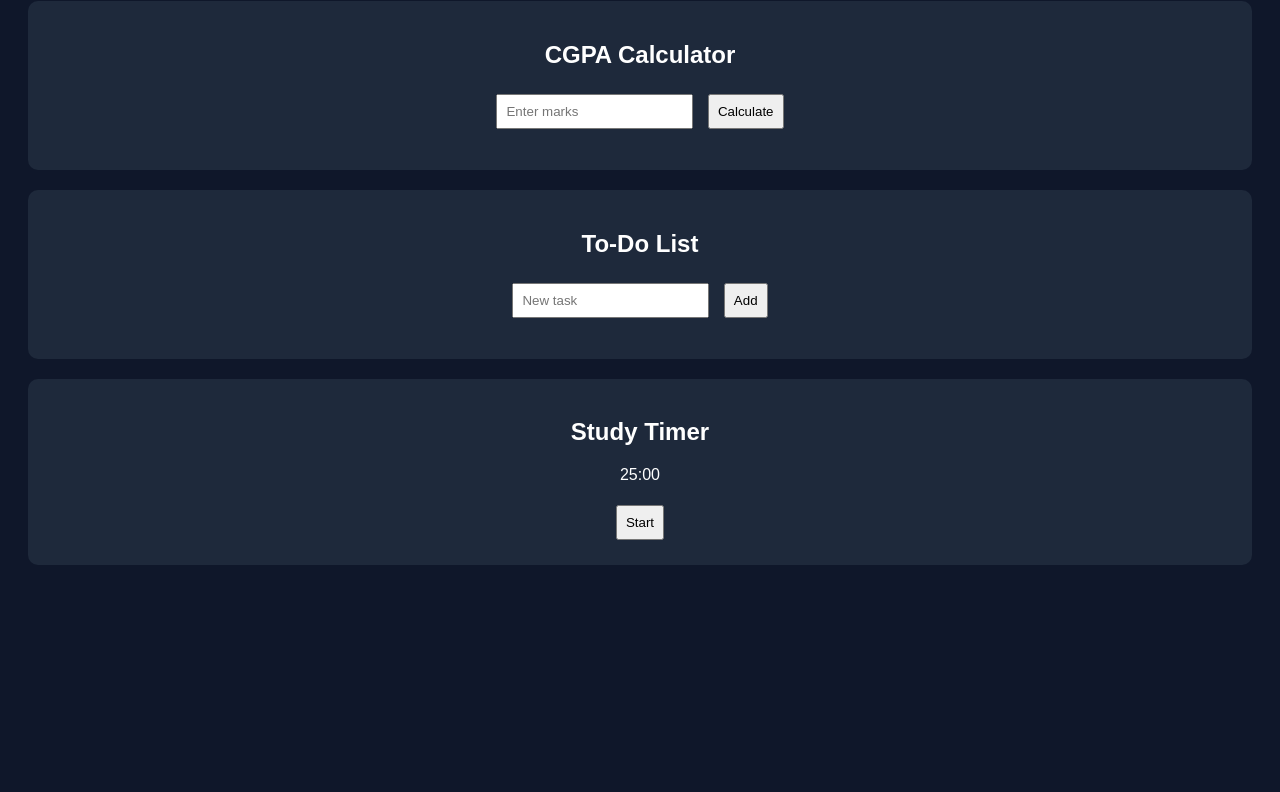
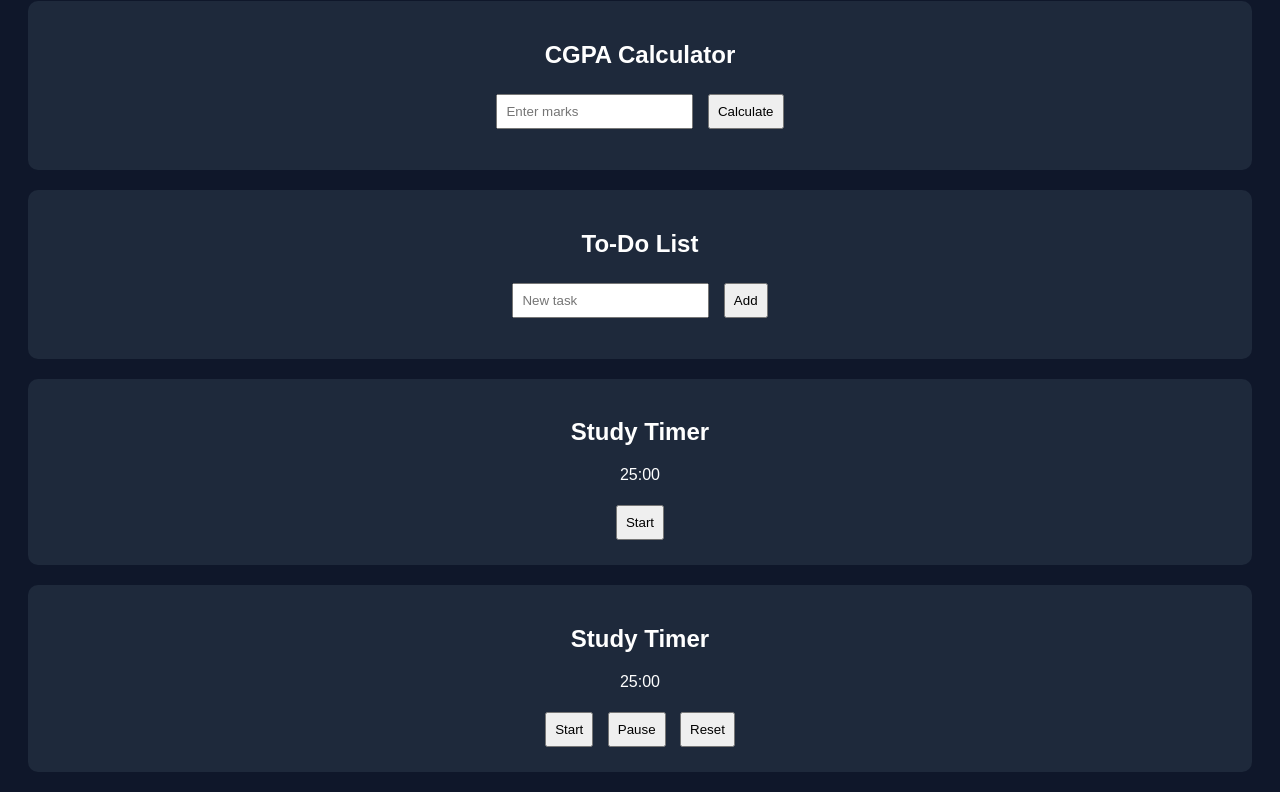
Before and after one commit to vv1705260-rgb/student-toolkit-, a plain HTML site: page index.html in a window 1280 px wide. Shown: the part 80-872 px from the top of the page. Before the commit the page ends 800 px from the top, so only its background shows below. Drawn offline with Linux system fonts and the light colour scheme.

Commit message:
Update index.html

```diff
--- a/index.html
+++ b/index.html
@@ -3,6 +3,7 @@
 <head>
 <title>Student Toolkit</title>
 <link rel="stylesheet" href="style.css">
+  <link rel="stylesheet" href="style.css">
 </head>
 <body>
 
@@ -27,8 +28,17 @@
 <p id="time">25:00</p>
 <button onclick="startTimer()">Start</button>
 </div>
+<div class="card">
+<h2>Study Timer</h2>
+<p id="time">25:00</p>
+
+<button onclick="startTimer()">Start</button>
+<button onclick="pauseTimer()">Pause</button>
+<button onclick="resetTimer()">Reset</button>
+</div>
 
 <script src="script.js"></script>
+  <script src="script.js"></script>
 
 </body>
 </html>
```
